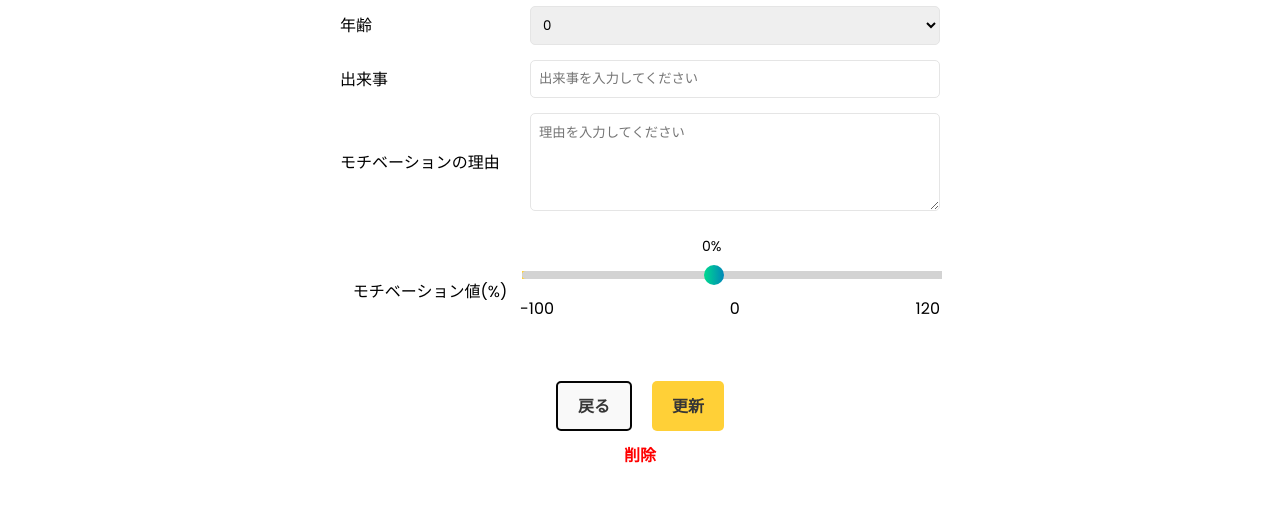
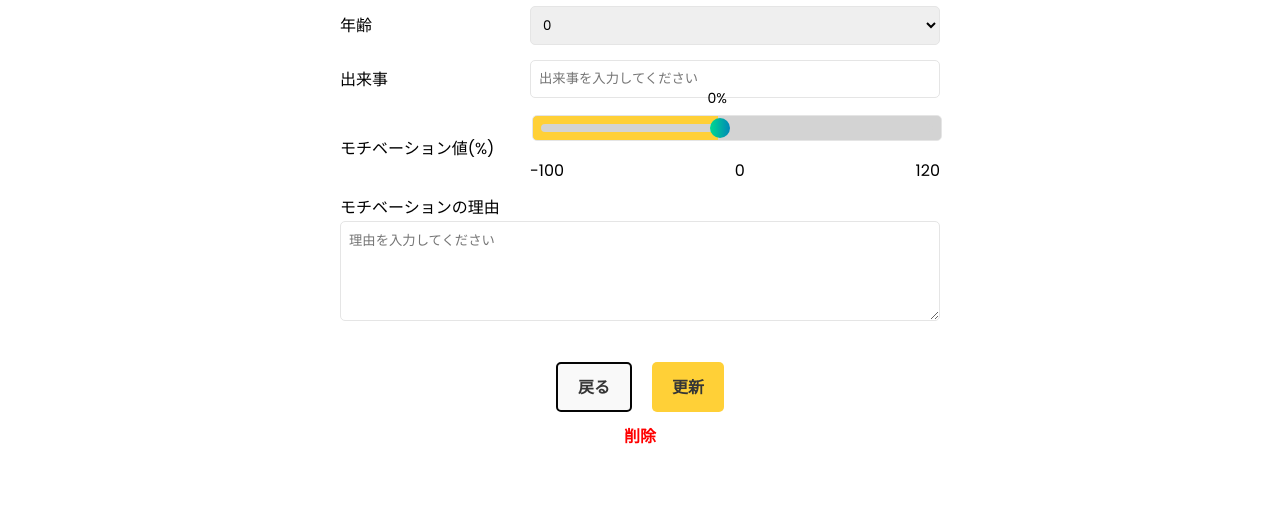
Before and after one commit to a-masuda-hybridworks/motivation-graph, a plain HTML site: page edit.html in a window 1280 px wide. Shown: the part 271-800 px from the top of the page. Drawn offline with nearby package versions, Linux system fonts and the light colour scheme.

Commit message:
Add files via upload

```diff
--- a/css/detail-style.css
+++ b/css/detail-style.css
@@ -105,7 +105,7 @@ body {
 }
 
 .form-group textarea {
-  resize: vertical;
+  resize: both;
 }
 
 .form-group input[type="range"] {
@@ -115,20 +115,14 @@ body {
 }
 
 /* モチベーション値 */
-.motivation-group {
-  display: flex;
-  align-items: center;
-  margin-top: 50px;
-  margin-bottom: 30px;
+.motivation-slider {
+  position: relative;
+  width: 100%;
+  flex: 1;
 }
 
 .motivation-label {
   flex: 0 0 180px;
-}
-
-.motivation-slider {
-  flex: 1;
-  position: relative;
 }
 
 .motivation-slider input[type="range"] {
@@ -167,7 +161,7 @@ body {
   height: 20px;
   width: 20px;
   border-radius: 50%;
-  background: #ffd037;
+  background: #02c40c;
   cursor: pointer;
 }
 
@@ -194,9 +188,14 @@ body {
   height: 20px;
   width: 20px;
   border-radius: 50%;
-  background: #ffd037;
+  background: #ccc;
   cursor: pointer;
   margin-top: -6px;
+}
+
+
+.motivation-slider input[type="range"]::-ms-thumb {
+  background: linear-gradient(to left, #0087b8, #00da8f);
 }
 
 .motivation-value {
@@ -264,3 +263,48 @@ body {
 #deleteButton:hover {
   opacity: 0.5;
 }
+
+/* ラベルとtextareaの整列を自然に */
+.textarea-wrapper {
+  display: flex;
+  flex-direction: column;
+  align-items: flex-start;
+  width: 100%;
+  margin-bottom: 0;  /* ← 追加 */
+  padding-bottom: 0; /* ← 追加 */
+  gap: 4px;
+}
+
+/* ラベルとtextareaの幅統一 */
+.textarea-wrapper label {
+  font-size: 16px;
+  margin-bottom: 0;
+  padding-bottom: 0; /* ← 追加 */
+  line-height: 1.2;
+}
+
+/* textareaを包むdiv */
+.textarea-container {
+  width: 100%;
+  overflow: visible;
+}
+
+/* textarea本体のスタイル */
+.textarea-container textarea {
+  resize: both;
+  width: 100%;
+  min-width: 100px;
+  max-width: none;
+  min-height: 100px;
+  font-family: "Poppins", sans-serif;
+  padding: 8px;
+  box-sizing: border-box;
+  border: 1px solid #E5E5E5;
+  border-radius: 5px;
+}
+
+.textarea-wrapper label {
+  flex: unset !important;
+  width: auto !important;
+  margin-right: 0 !important;
+}
--- a/edit.html
+++ b/edit.html
@@ -16,9 +16,6 @@
       <div class="navbar-logo">
         <img src="img/02_01_logo.svg" alt="Logo" />
       </div>
-      <ul class="navbar-menu">
-        <li class="navbar-item"><a href="main.html">トップへ</a></li>
-      </ul>
     </nav>
   </header>
   <div class="container">
@@ -34,15 +31,18 @@
         <div id="titleError" class="error"></div>
       </div>
       <div class="form-group">
-        <label for="reason">モチベーションの理由</label>
-        <textarea id="reason" name="reason" rows="4" placeholder="理由を入力してください"></textarea>
-        <div id="reasonError" class="error"></div>
-      </div>
-      <div class="motivation-group">
-        <label for="motivation" class="motivation-label">モチベーション値(%)</label>
+        <label for="motivation">モチベーション値(%)</label>
         <div class="motivation-slider">
-          <input type="range" id="motivation" name="motivation" min="-100" max="120" value="0"
-            oninput="updateMotivationValue(this.value)" />
+          <input
+            type="range"
+            id="motivation"
+            name="motivation"
+            min="-100"
+            max="120"
+            value="0"
+            step="5"
+            oninput="updateMotivationValue(this.value)"
+          />
           <div class="motivation-value" id="motivationValue">0%</div>
           <div class="motivation-labels">
             <span>-100</span>
@@ -50,6 +50,17 @@
             <span>120</span>
           </div>
         </div>
+      </div>
+      <div class="form-group textarea-wrapper">
+        <label for="reason">モチベーションの理由</label><div class="textarea-container">
+          <textarea
+            id="reason"
+            name="reason"
+            rows="4"
+            placeholder="理由を入力してください"
+          ></textarea>
+        </div>
+        <div id="reasonError" class="error"></div>
       </div>
       <div class="buttons">
         <button class="return-button" type="button">戻る</button>
```
Also changed, not shown: css/main-style.css (+22 -1 lines), js/main.js (+47 -7 lines), main.html (+1 -4 lines), regist.html (+13 -16 lines).
